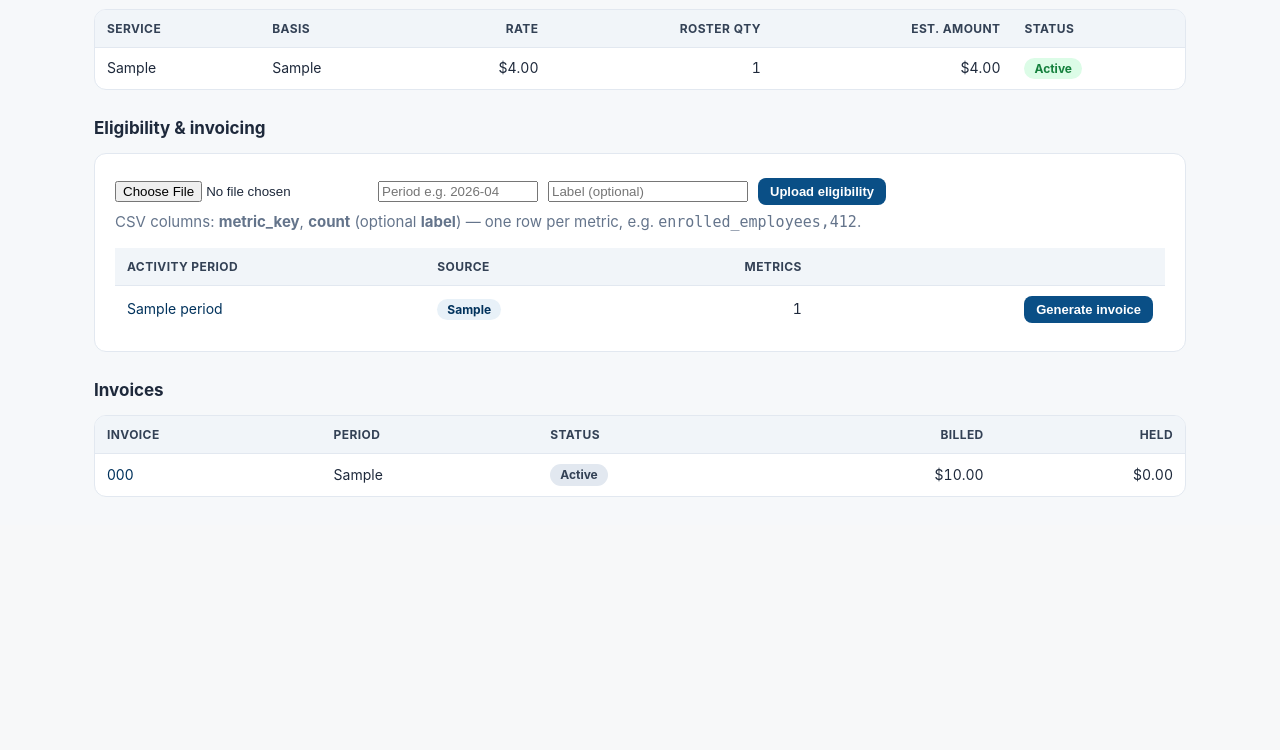
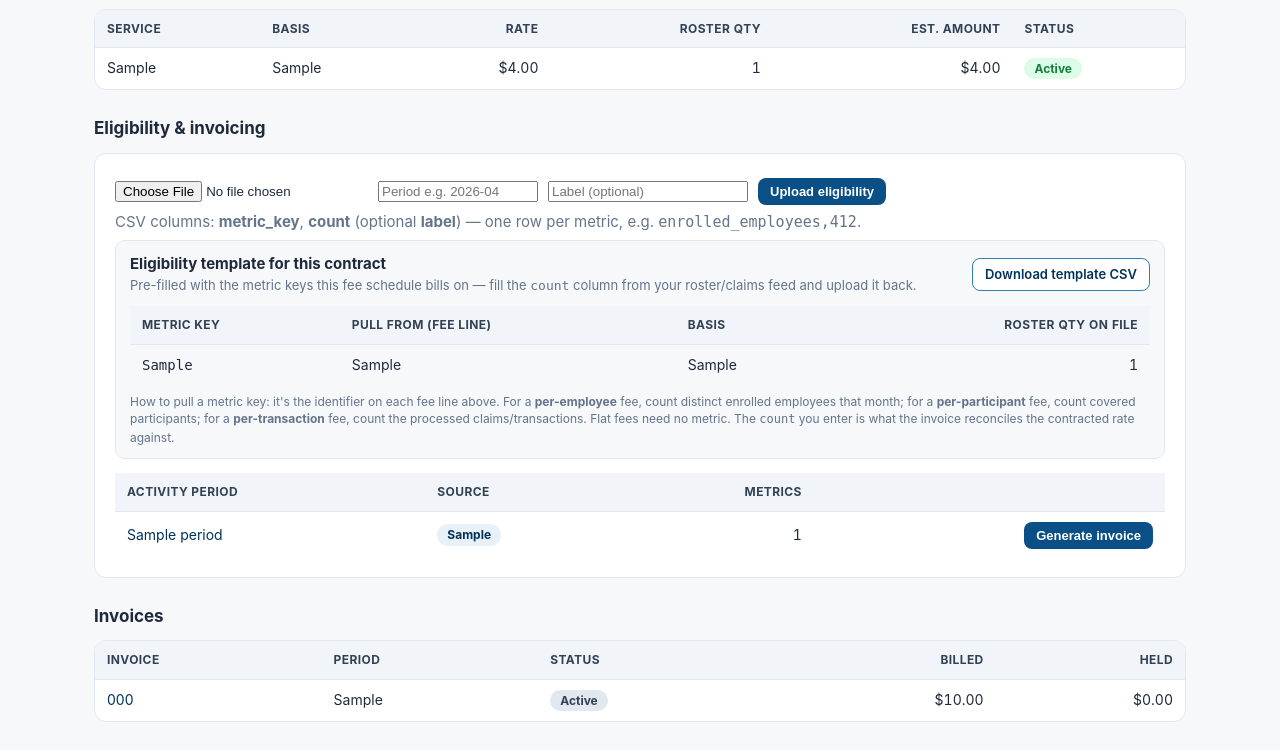
Before and after one commit to ncanoCumula3/tpa-billing, a Flask app: page /contracts/1 in a window 1280 px wide. Shown: the part 682-1432 px from the top of the page. Before the commit the page ends 1179 px from the top, so only its background shows below. Run offline with Flask 3, Linux system fonts and the light colour scheme; the visitor is signed in with stand-in values (Sample User, id 1); tables that the repository leaves empty hold one stand-in row (values such as "Sample post").

Commit message:
Eligibility template download + multi-file demo contract
- Per-contract eligibility-template.csv pre-seeded with the metric keys that
  contract's fee schedule bills on, plus an on-page guide to pulling each key
- Hero contract now carries four monthly eligibility files (Jan-Apr 2026) with
  realistic roster drift so multi-period reconciliation is demonstrable

Co-Authored-By: Claude Opus 4.8 (1M context) <noreply@anthropic.com>

```diff
--- a/app.py
+++ b/app.py
@@ -120,6 +120,28 @@ def create_app():
         flash(f"Loaded {n} metric(s) into the {period.month} eligibility period.", "ok")
         return redirect(url_for("period_detail", pid=period.id))
 
+    @app.route("/contracts/<int:cid>/eligibility-template.csv")
+    def eligibility_template(cid):
+        """A ready-to-fill eligibility CSV, pre-seeded with the exact metric
+        keys this contract's fee schedule bills on. The TPA fills the `count`
+        column from the client's roster/claims feed and uploads it back."""
+        c = Contract.query.get_or_404(cid)
+        buf = io.StringIO()
+        w = csv.writer(buf)
+        w.writerow(["metric_key", "count", "label"])
+        seen = set()
+        for l in c.lines:
+            if l.basis == FLAT or not l.metric_key or l.metric_key in seen:
+                continue
+            seen.add(l.metric_key)
+            # baseline roster count is a hint of the expected magnitude, not a bill
+            w.writerow([l.metric_key, l.baseline_count or 0, l.service])
+        if not seen:
+            w.writerow(["enrolled_employees", 0, "Enrolled employees"])
+        fname = f"eligibility-{c.number or c.id}-template.csv"
+        return Response(buf.getvalue(), mimetype="text/csv",
+                        headers={"Content-Disposition": f'attachment; filename="{fname}"'})
+
     @app.route("/contracts/<int:cid>")
     def contract_detail(cid):
         c = Contract.query.get_or_404(cid)
--- a/templates/contract_detail.html
+++ b/templates/contract_detail.html
@@ -77,7 +77,30 @@
     <input name="label" placeholder="Label (optional)" style="width:200px">
     <button class="btn sm" type="submit">Upload eligibility</button>
   </form>
-  <p class="muted" style="margin:0 0 14px">CSV columns: <b>metric_key</b>, <b>count</b> (optional <b>label</b>) — one row per metric, e.g. <code>enrolled_employees,412</code>.</p>
+  <p class="muted" style="margin:0 0 6px">CSV columns: <b>metric_key</b>, <b>count</b> (optional <b>label</b>) — one row per metric, e.g. <code>enrolled_employees,412</code>.</p>
+  <div style="background:var(--slate-50,#f6f7f9);border:1px solid var(--border);border-radius:10px;padding:12px 14px;margin:0 0 14px">
+    <div style="display:flex;align-items:center;justify-content:space-between;gap:12px;flex-wrap:wrap">
+      <div>
+        <b>Eligibility template for this contract</b>
+        <div class="muted" style="font-size:13px;margin-top:2px">Pre-filled with the metric keys this fee schedule bills on — fill the <code>count</code> column from your roster/claims feed and upload it back.</div>
+      </div>
+      <a class="btn ghost sm" href="{{ url_for('eligibility_template', cid=c.id) }}">Download template CSV</a>
+    </div>
+    {% set keys = c.lines | rejectattr('basis','equalto','FLAT') | selectattr('metric_key') | list %}
+    {% if keys %}
+    <table style="margin-top:10px">
+      <thead><tr><th>Metric key</th><th>Pull from (fee line)</th><th>Basis</th><th class="num">Roster qty on file</th></tr></thead>
+      <tbody>
+        {% for l in keys %}
+        <tr><td><code>{{ l.metric_key }}</code></td><td>{{ l.service }}</td><td>{{ l.basis_label }}</td><td class="num">{{ l.baseline_count }}</td></tr>
+        {% endfor %}
+      </tbody>
+    </table>
+    <p class="muted" style="font-size:12px;margin:8px 0 0">How to pull a metric key: it's the identifier on each fee line above. For a <b>per-employee</b> fee, count distinct enrolled employees that month; for a <b>per-participant</b> fee, count covered participants; for a <b>per-transaction</b> fee, count the processed claims/transactions. Flat fees need no metric. The <code>count</code> you enter is what the invoice reconciles the contracted rate against.</p>
+    {% else %}
+    <p class="muted" style="font-size:12px;margin:8px 0 0">This contract has no metric-based fee lines yet — add a per-employee, per-participant, or per-transaction line on the contract to drive eligibility reconciliation.</p>
+    {% endif %}
+  </div>
   {% if periods %}
   <table>
     <thead><tr><th>Activity period</th><th>Source</th><th class="num">Metrics</th><th></th></tr></thead>
```
Also changed, not shown: seed.py (+27 -12 lines).
